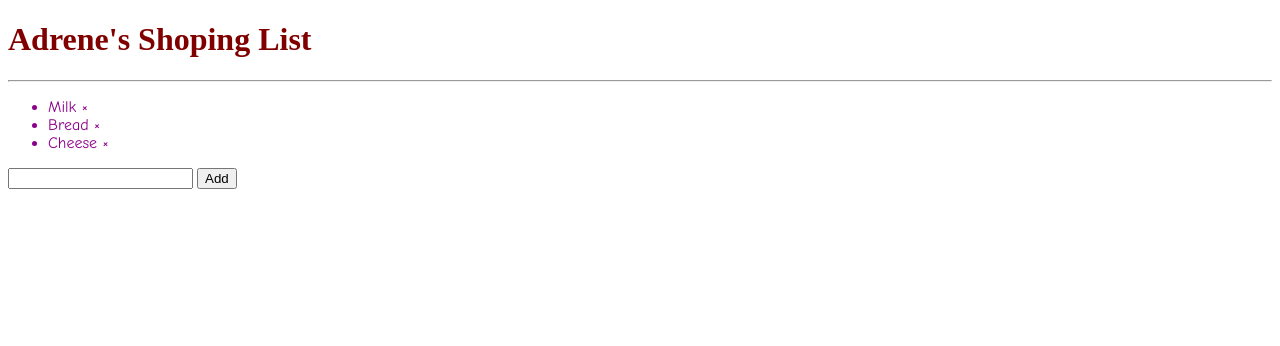
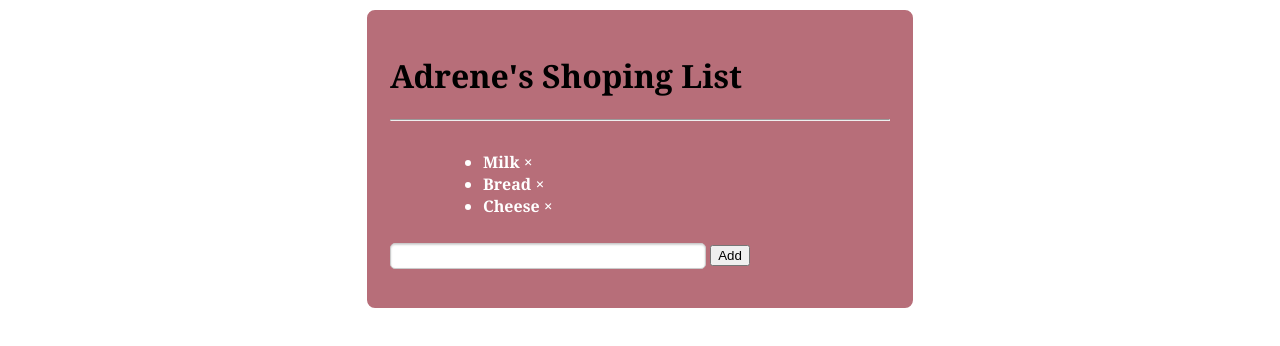
Before and after one commit to Adrene/info3180-lab6, a plain HTML site: page index.html in a window 1280 px wide. Drawn offline with nearby package versions, Linux system fonts and the light colour scheme.

Commit message:
Update index.html

```diff
--- a/index.html
+++ b/index.html
@@ -3,7 +3,9 @@
 <script src="https://ajax.googleapis.com/ajax/libs/angularjs/1.4.8/angular.min.js"></script>
   <head>
       <title> Adrene! </title>
-       <link rel="stylesheet" type="text/css" href="lab6.css">
+
+
+       <link rel="stylesheet" type="text/css" href="index.css">
   </head>
 <body >
 
@@ -27,17 +29,18 @@ app.controller("myCtrl", function($scope) {
 });
 
 </script>
+
 <div class = "papa" >
         <div ng-app="myShoppingList" ng-controller="myCtrl">
-                <h1 style="color: #800000"> Adrene's Shoping List</h1>
+                <h1 class="head"> Adrene's Shoping List</h1>
                 <hr>
-                <ul style="color: darkmagenta; font-family: Comic Sans MS">
+                <ul class="list">
         <li ng-repeat="x in products">
             {{x}}
             <span ng-click="removeItem($index)">&times;</span>
         </li>
     </ul>
-    <input ng-model="addMe">
+    <input ng-model="addMe" class='add'>
     <button ng-click="addItem()">Add</button>
     <p>{{errortext}}</p>
 </div>
```
